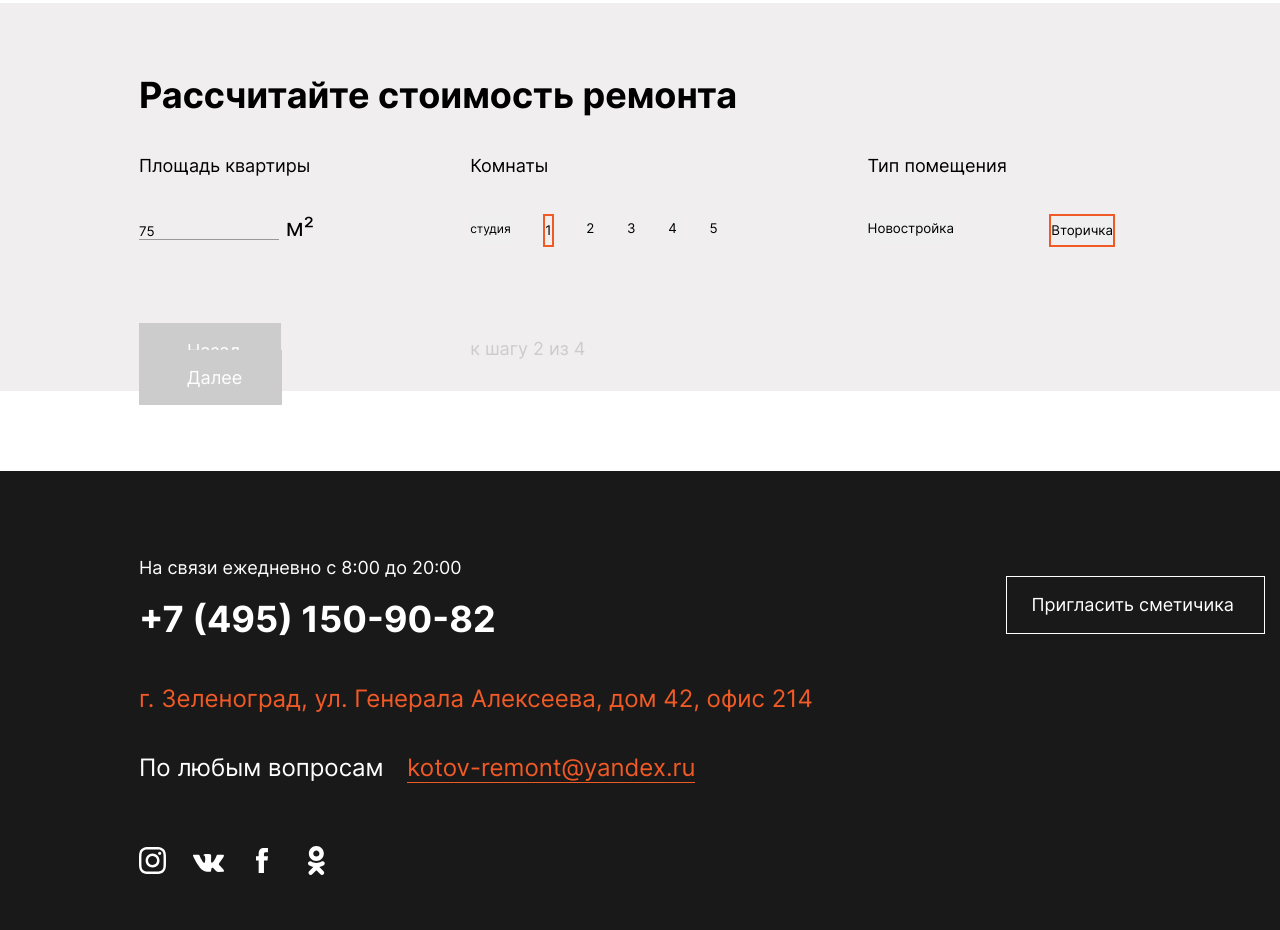
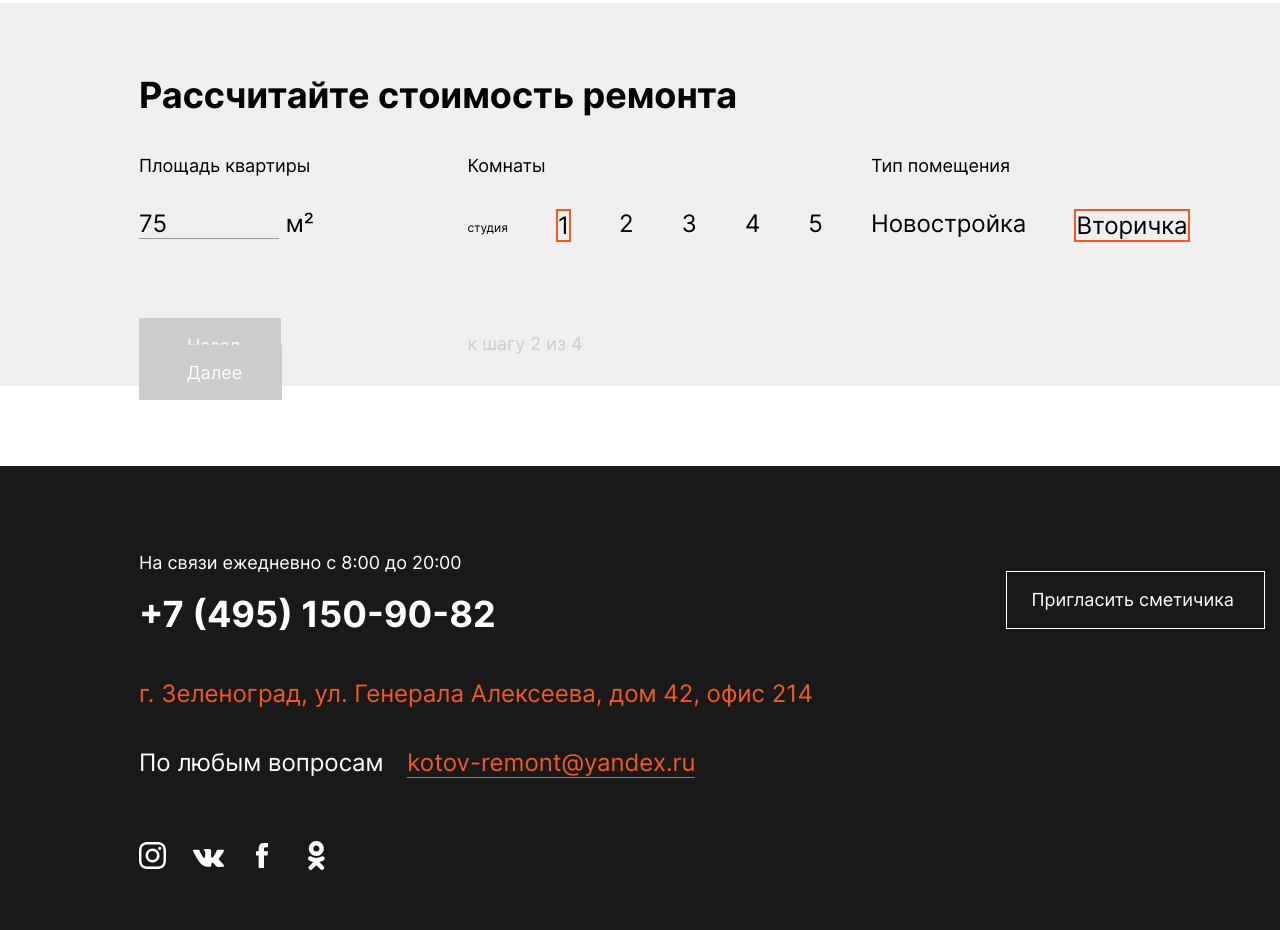
Before and after one commit to ViZotova/home_work, a plain HTML site: page diploma/index.html in a window 1280 px wide. Shown: the part 5806-6736 px from the top of the page. Drawn offline with nearby package versions, Linux system fonts and the light colour scheme.

Commit message:
Update calk.css

```diff
--- a/diploma/css/calk.css
+++ b/diploma/css/calk.css
@@ -20,34 +20,39 @@
 
 .calk__box {
     margin-bottom: 88px;
-    margin-right: 150px;
+    /* margin-right: 150px; */
 }
 
 .calk__box-text {
-    margin-bottom: 35px;
+    margin-bottom: 30px;
     font-size: 18px;
 }
 
 .calk__square-set {
     border-bottom: 1px solid var(--color-gray);
     max-width: 140px;
+    font-size: 24px;
 }
 
 .calk__square-set::placeholder {
     color: #000;
+    font-size: 24px;
+    font-weight: 400;
     line-height: 29px;
-    max-width: 140px;
     background: var(--accent-bg);
 }
 
 .calk__box-btn {
     display: flex;
-    justify-content: space-between;
+    align-items: center;
 }
 
 .calk__box-link {
     margin-bottom: auto;
     line-height: 29px;
+    font-size: 24px;
+    margin-right: 48px;
+    cursor: pointer;
 }
 
 .calk__box-link span {
@@ -57,8 +62,7 @@
 
 .button--active {
     box-sizing: border-box;
-    border: 2px solid var(--accent-color);
-
+    border: 2px solid #f05a26;
 }
 
 .calk__footer {
```
